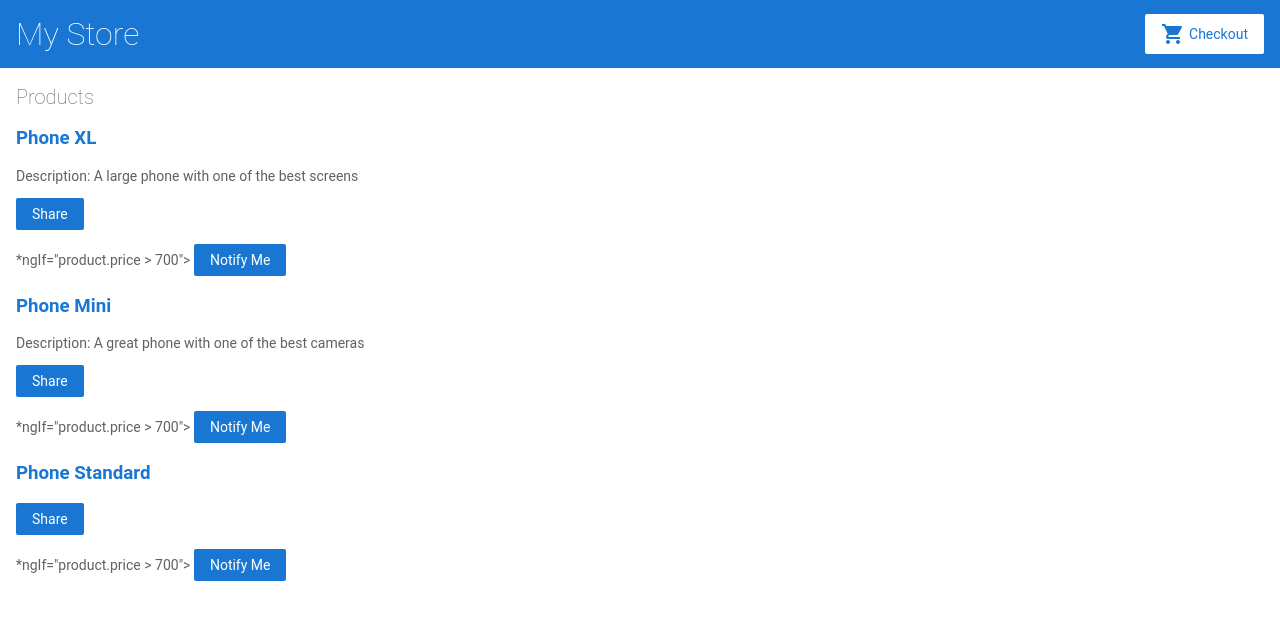
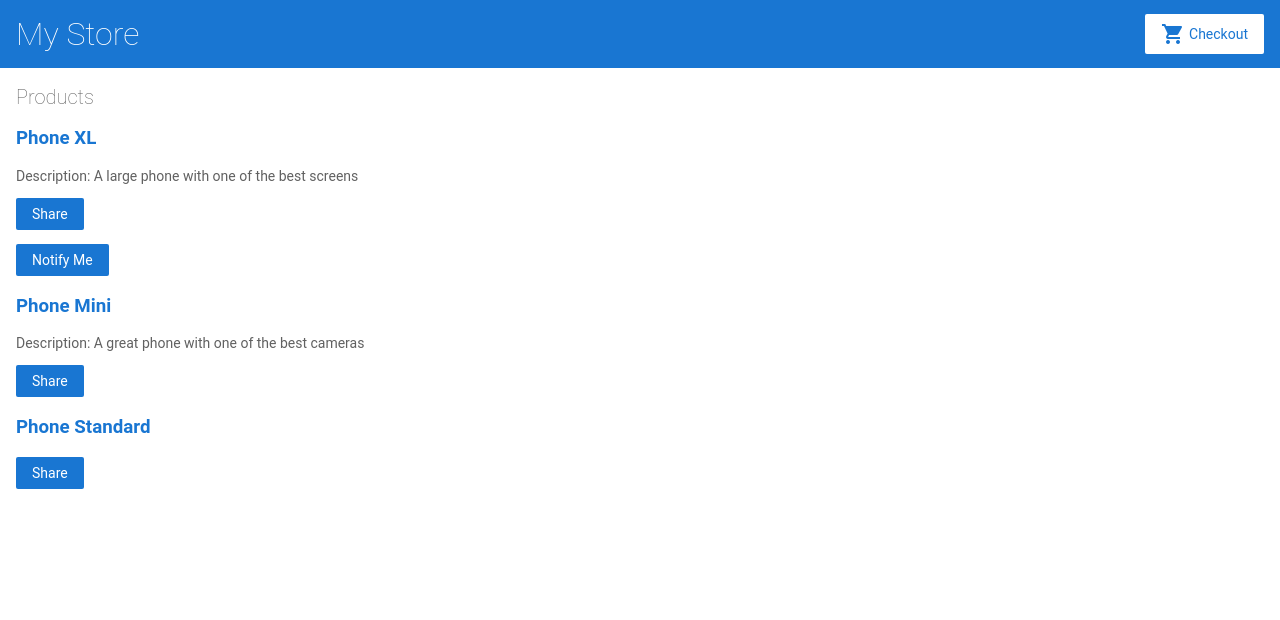
Before and after one commit to rdaubinet/angular-6utx6m-vegrwv, an Angular app: page / in a window 1280 px wide. Shown: the top 620 px of the page. Built offline with nearby package versions, Linux system fonts and the light colour scheme.

Commit message:
4 files modified

```diff
--- a/src/app/product-alerts/product-alerts.component.html
+++ b/src/app/product-alerts/product-alerts.component.html
@@ -1,4 +1,4 @@
-<p>
+<p
   *ngIf="product.price > 700">
 <button>Notify Me</button>
 </p>
--- a/src/app/product-alerts/product-alerts.component.ts
+++ b/src/app/product-alerts/product-alerts.component.ts
@@ -7,7 +7,7 @@ import{Input} from '@angular/core';
   styleUrls: ['./product-alerts.component.css']
 })
 export class ProductAlertsComponent implements OnInit {
-@Input()product;
+  @Input()product;
   constructor() { }
 
   ngOnInit() {
--- a/src/app/product-list/product-list.component.html
+++ b/src/app/product-list/product-list.component.html
@@ -11,7 +11,7 @@
   </p>
 
   <button (click)="share()">
-  Share
+    Share
   </button>
 
   <app-product-alerts
```
Also changed, not shown: src/app/product-list/product-list.component.ts (+11 -5 lines).
